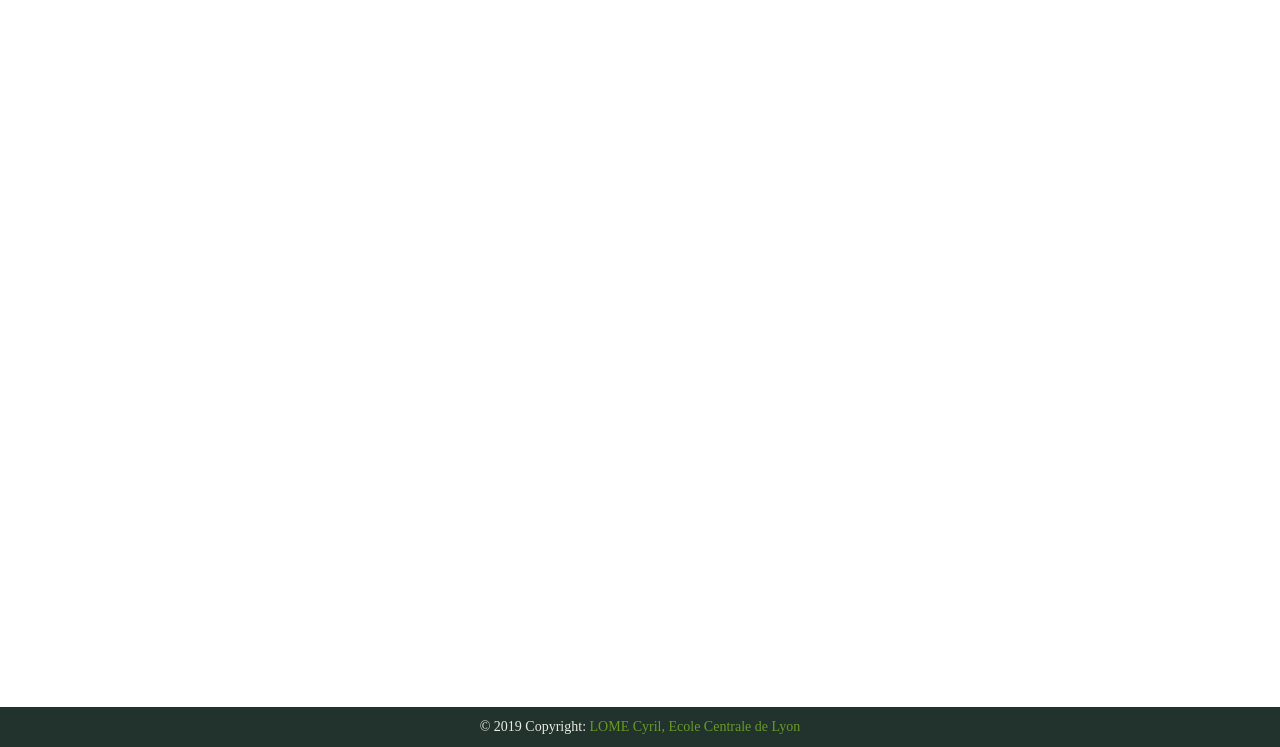
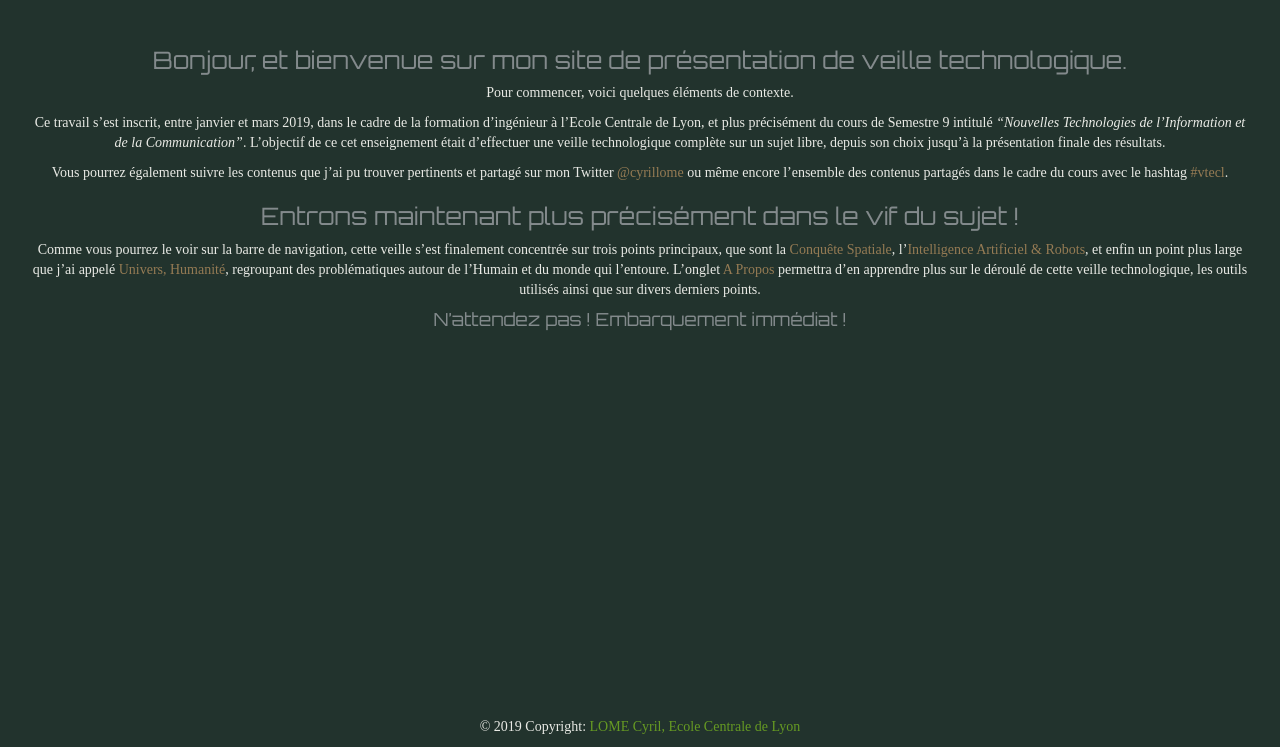
Before and after one commit to CyrilLOME2/scifivt, a plain HTML site: page index.html in a window 1280 px wide. Shown: the part 53-800 px from the top of the page. Drawn offline with nearby package versions, Linux system fonts and the light colour scheme; a web font is replaced by a local one.

Commit message:
more content and design

```diff
--- a/index.html
+++ b/index.html
@@ -33,6 +33,36 @@
   <span>fugzfiuef</span>
   <p>lizuhdfluzfih</p>
 
+  <div id="content">
+    <h3>Bonjour, et bienvenue sur mon site de présentation de veille technologique.</h3>
+    <p>
+      Pour commencer, voici quelques
+      éléments de contexte.
+    </p>
+    <p>
+      Ce travail s’est inscrit, entre janvier et mars 2019, dans le cadre de la formation d’ingénieur à l’Ecole Centrale
+      de Lyon, et plus précisément du cours de Semestre 9 intitulé <i>“Nouvelles Technologies de l’Information et de la
+        Communication”</i>. L’objectif de ce cet enseignement était d’effectuer une veille technologique complète sur un
+      sujet libre, depuis son choix jusqu’à la présentation finale des résultats.
+    </p>
+    <p>
+      Vous pourrez également suivre les contenus que j’ai pu trouver pertinents et partagé sur mon Twitter <a
+        href="https://twitter.com/cyrillome">@cyrillome</a> ou même encore l’ensemble des contenus partagés dans le
+      cadre du cours avec le hashtag <a href="https://twitter.com/hashtag/vtecl?src=hash">#vtecl</a>.
+    </p>
+    <h3>Entrons maintenant plus précisément dans le vif du sujet !</h3>
+
+    <p>Comme vous pourrez le voir sur la barre de navigation, cette veille s’est finalement concentrée sur trois points
+      principaux, que sont la <a href="#">Conquête Spatiale</a>, l’<a href="#">Intelligence Artificiel & Robots</a>, et
+      enfin un point plus large que j’ai appelé <a href="#">Univers, Humanité</a>, regroupant des problématiques autour
+      de l’Humain et du monde qui l’entoure.
+      L’onglet <a href="#">A Propos</a> permettra d’en apprendre plus sur le déroulé de cette veille technologique, les
+      outils utilisés ainsi que sur divers derniers points.
+    </p>
+
+    <h4>N’attendez pas ! Embarquement immédiat !</h4>
+  </div>
+
   <div id="footer">
     <!-- Footer -->
     <footer class="page-footer font-small">
--- a/style.css
+++ b/style.css
@@ -1,15 +1,26 @@
 
 body {
     font-family: Nova Flat; font-size: 14px; font-style: normal; font-variant: normal; font-weight: 400; line-height: 20px;
-
+    background-color: #22332D;
 }
 
-span {
+nav {
+    font-weight: 600;
+}
+
+h3, h4 {
     font-family: Orbitron;
+    /* font-weight: 600; */
+    color: #838A8C;
 }
 
 p {
     font-family: Aldrich;
+}
+
+a {
+    color: #957B54;
+    text-decoration: none;
 }
 
 /*
@@ -30,6 +41,17 @@ dark #22332D
     background-color: #3b5998;
 } */
 
+/* ----------- CONTENT STYLE ----------- */
+#content {
+    max-width: 1300px;
+    margin-right: auto;
+    margin-left: auto;
+    padding: 30px;
+    text-align: center;
+    color: #E9EAE5;
+
+    /* background-color: #d8dfea; */
+}
 
 /* ----------- FOOTER STYLE ----------- */
 #footer {
```
